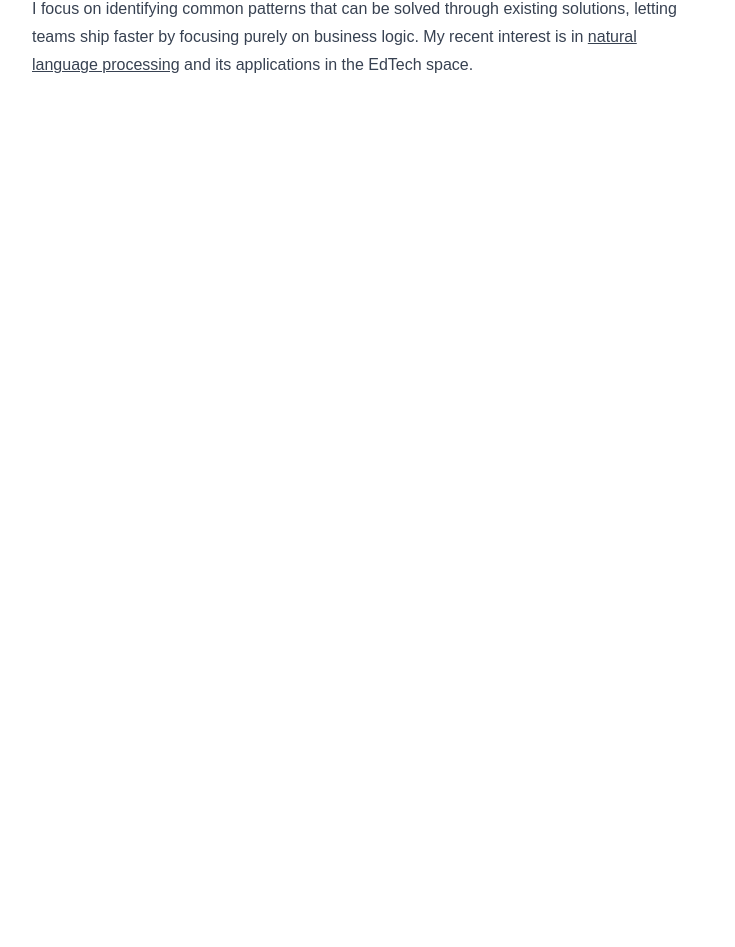
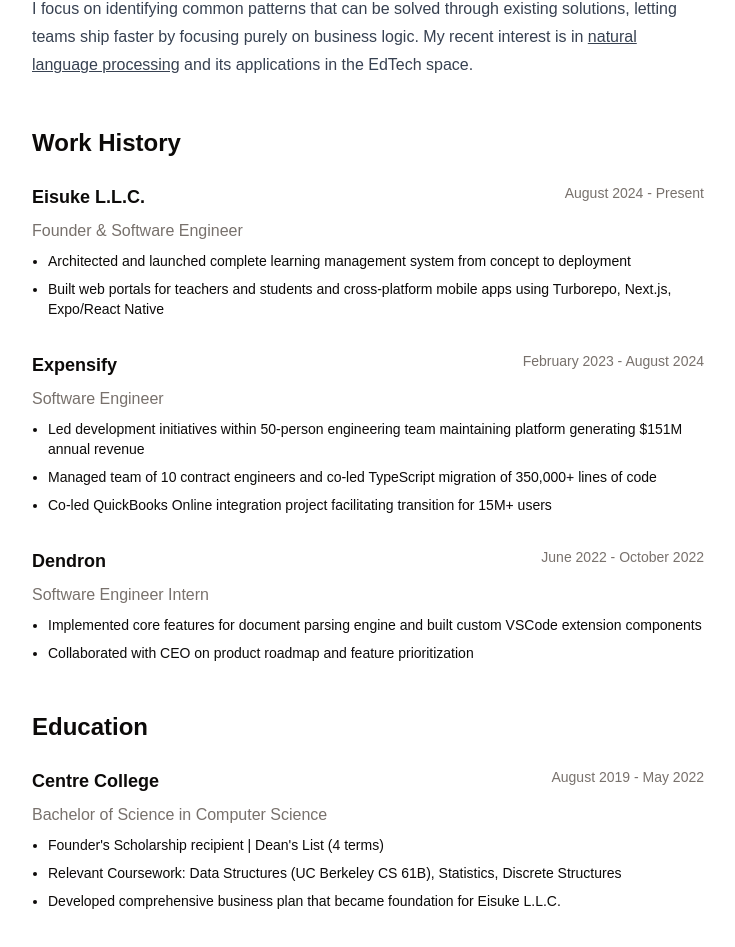
Before and after one commit to hayata-suenaga/portfolio, a Next.js app: page / in a window 1280 px wide. Shown: the part 497-1444 px from the top of the page, without its empty margins (272-1007 px from the left). Before the commit the page ends 800 px from the top, so only its background shows below. Built offline with nearby package versions, Linux system fonts and the light colour scheme.

Commit message:
chore: add the work history and education section

```diff
--- a/src/app/page.tsx
+++ b/src/app/page.tsx
@@ -36,7 +36,7 @@
         </header>
 
         {/* Introduction */}
-        <article className="prose dark:prose-invert max-w-none">
+        <article className="prose dark:prose-invert max-w-none mb-12">
           <p>
             Hi! I&apos;m Hayata, a software engineer with over three years of
             industry experience, much of which I spent at{" "}
@@ -60,6 +60,109 @@
             EdTech space.
           </p>
         </article>
+
+        {/* Work History */}
+        <section className="mb-12">
+          <h2 className="text-2xl font-bold mb-6">Work History</h2>
+
+          <div className="space-y-8">
+            <div>
+              <div className="flex justify-between items-start mb-2">
+                <h3 className="text-lg font-semibold">Eisuke L.L.C.</h3>
+                <span className="text-sm text-muted-foreground">
+                  August 2024 - Present
+                </span>
+              </div>
+              <p className="text-muted-foreground mb-2">
+                Founder & Software Engineer
+              </p>
+              <ul className="list-disc pl-4 space-y-2 text-sm">
+                <li>
+                  Architected and launched complete learning management system
+                  from concept to deployment
+                </li>
+                <li>
+                  Built web portals for teachers and students and cross-platform
+                  mobile apps using Turborepo, Next.js, Expo/React Native
+                </li>
+              </ul>
+            </div>
+
+            <div>
+              <div className="flex justify-between items-start mb-2">
+                <h3 className="text-lg font-semibold">Expensify</h3>
+                <span className="text-sm text-muted-foreground">
+                  February 2023 - August 2024
+                </span>
+              </div>
+              <p className="text-muted-foreground mb-2">Software Engineer</p>
+              <ul className="list-disc pl-4 space-y-2 text-sm">
+                <li>
+                  Led development initiatives within 50-person engineering team
+                  maintaining platform generating $151M annual revenue
+                </li>
+                <li>
+                  Managed team of 10 contract engineers and co-led TypeScript
+                  migration of 350,000+ lines of code
+                </li>
+                <li>
+                  Co-led QuickBooks Online integration project facilitating
+                  transition for 15M+ users
+                </li>
+              </ul>
+            </div>
+
+            <div>
+              <div className="flex justify-between items-start mb-2">
+                <h3 className="text-lg font-semibold">Dendron</h3>
+                <span className="text-sm text-muted-foreground">
+                  June 2022 - October 2022
+                </span>
+              </div>
+              <p className="text-muted-foreground mb-2">
+                Software Engineer Intern
+              </p>
+              <ul className="list-disc pl-4 space-y-2 text-sm">
+                <li>
+                  Implemented core features for document parsing engine and
+                  built custom VSCode extension components
+                </li>
+                <li>
+                  Collaborated with CEO on product roadmap and feature
+                  prioritization
+                </li>
+              </ul>
+            </div>
+          </div>
+        </section>
+
+        {/* Education */}
+        <section>
+          <h2 className="text-2xl font-bold mb-6">Education</h2>
+
+          <div>
+            <div className="flex justify-between items-start mb-2">
+              <h3 className="text-lg font-semibold">Centre College</h3>
+              <span className="text-sm text-muted-foreground">
+                August 2019 - May 2022
+              </span>
+            </div>
+            <p className="text-muted-foreground mb-2">
+              Bachelor of Science in Computer Science
+            </p>
+            <ul className="list-disc pl-4 space-y-2 text-sm">
+              <li>Founder's Scholarship recipient | Dean's List (4 terms)</li>
+              <li>
+                Relevant Coursework: Data Structures (UC Berkeley CS 61B),
+                Statistics, Discrete Structures
+              </li>
+              <li>
+                Developed comprehensive business plan that became foundation for
+                Eisuke L.L.C.
+              </li>
+            </ul>
+          </div>
+        </section>
       </main>
     </div>
   );
```
